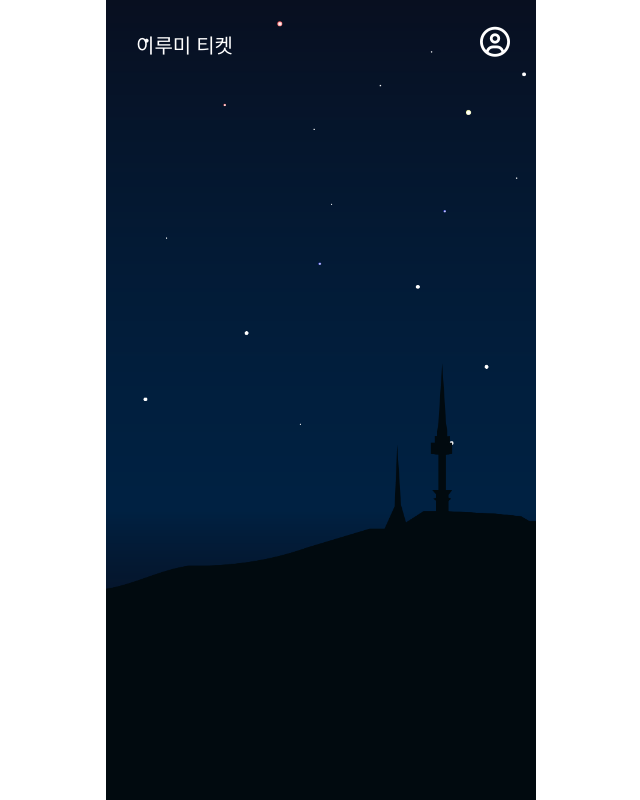
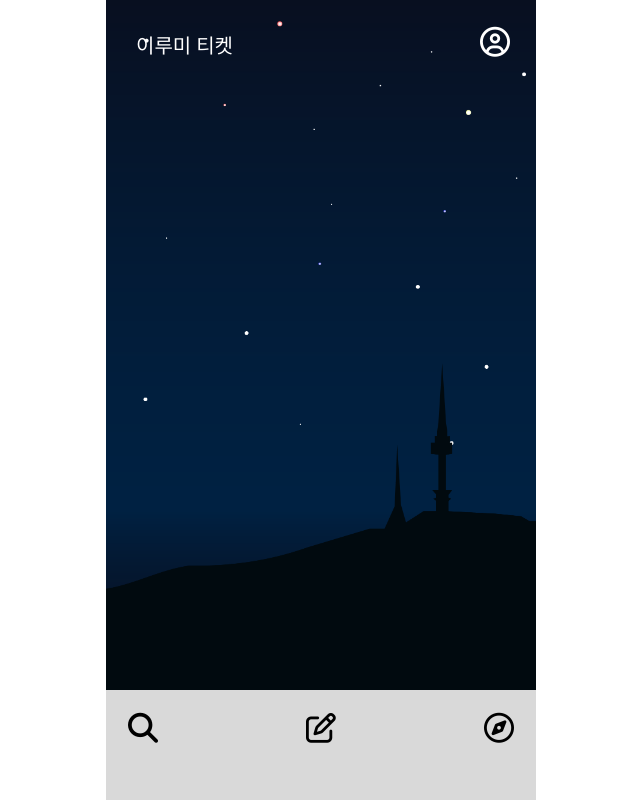
Before and after one commit to kickcha/simbathon_budddha, a Django app: page /mainpage/ in a window 1280 px wide. Shown: the whole page, without its empty margins (319-959 px from the left). Run offline with Django 4.2, Linux system fonts and the light colour scheme; some libraries are stand-ins or nearby versions; some web fonts are replaced.

Commit message:
mainpage 하단 nav바 초기작업

```diff
--- a/Lumiticket/Lumiticket/static/css/mainpage.css
+++ b/Lumiticket/Lumiticket/static/css/mainpage.css
@@ -71,3 +71,31 @@ body {
     width: 36px;
     height: 36px;
 }
+
+
+.footer-container {
+    position: absolute;
+    bottom: 0;
+    left: 0;
+    right: 0;
+    margin: 0;
+    padding: 10px;
+    background-color:#D9D9D9;
+    list-style-type: none;
+    height: 90px;
+}
+
+.icons {
+    list-style: none;
+    display: flex;
+    margin: 0;
+    padding-left: 0;
+    justify-content: space-between;
+    font-size: 30px;
+}
+
+.icons li {
+    padding: 12px;
+    margin: 0;
+    justify-content: space-between;
+}
--- a/Lumiticket/mainpage/templates/mainpage/mainpage.html
+++ b/Lumiticket/mainpage/templates/mainpage/mainpage.html
@@ -11,7 +11,7 @@
     <link rel="stylesheet" href="/static/css/mainpage.css">
 </head>
 
-
+<!--상단 nav바-->
 <body>
     <div class="wallpaper">
         <nav class="nav-container">
@@ -22,5 +22,13 @@
                 <li><i class="fa-regular fa-circle-user" style="color: #ffffff;"></i></li>
             </ul>
         </nav>
+<!--하단 nav바-->
+        <nav class="footer-container">
+            <ul class="icons">
+                <li><i class="fa-solid fa-magnifying-glass" style="color: #000000;"></i></li>
+                <li><i class="fa-regular fa-pen-to-square" style="color: #000000;"></i></li>
+                <li><i class="fa-regular fa-compass" style="color: #000000;"></i></li>
+            </ul>
+        </nav>
     </div>
 </body>
```
